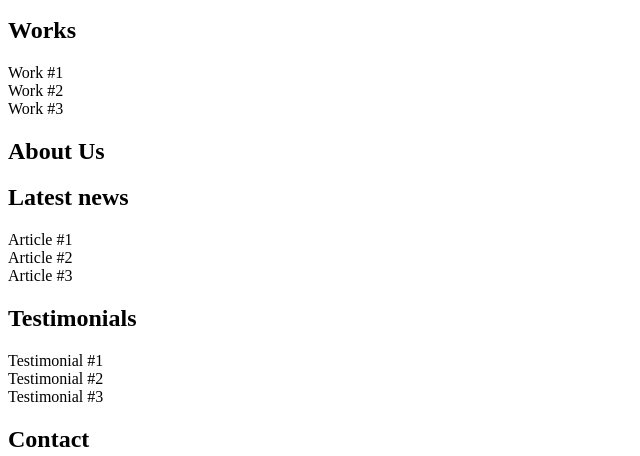
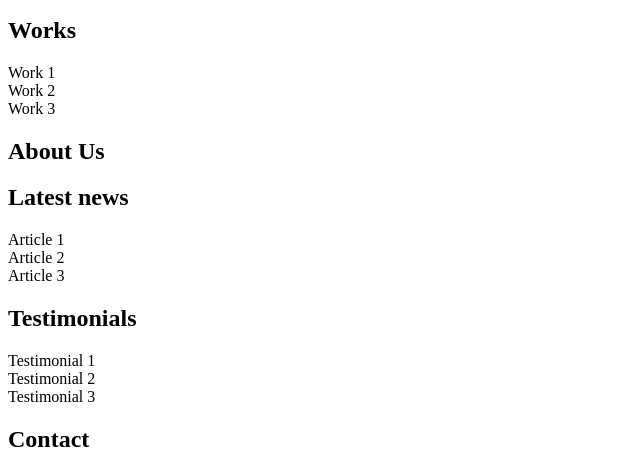
Before and after one commit to joacasallas/holbertonschool-web_front_end, a plain HTML site: page 0x00-html_advanced/9-index.html in a window 1280 px wide. Shown: the part 157-613 px from the top of the page, 0-640 px from the left. Drawn offline with Linux system fonts and the light colour scheme.

Commit message:
update task 2

```diff
--- a/0x00-html_advanced/9-index.html
+++ b/0x00-html_advanced/9-index.html
@@ -4,8 +4,8 @@
 <head>
     <meta charset="utf-8">
     <meta name="viewport" content="width=device-width , initial-scale=1.0 , viewport-fit=cover">
+    <title>Homepage - Techium</title>
     <meta name="description" content="Techium is a digital agency">
-    <title>Homepage - Techium</title>
     <link rel="icon" type="image/x-icon" href="./favicon.ico">
     <link rel="icon" type="image/png" href="./favicon.png">
 </head>
@@ -24,24 +24,24 @@
         </section>
         <section>
             <h2>Works</h2>
-            <article>Work #1</article>
-            <article>Work #2</article>
-            <article>Work #3</article>
+            <article>Work 1</article>
+            <article>Work 2</article>
+            <article>Work 3</article>
         </section>
         <section>
             <h2>About Us</h2>
         </section>
         <section>
             <h2>Latest news</h2>
-            <article>Article #1</article>
-            <article>Article #2</article>
-            <article>Article #3</article>
+            <article>Article 1</article>
+            <article>Article 2</article>
+            <article>Article 3</article>
         </section>
         <section>
             <h2>Testimonials</h2>
-            <article>Testimonial #1</article>
-            <article>Testimonial #2</article>
-            <article>Testimonial #3</article>
+            <article>Testimonial 1</article>
+            <article>Testimonial 2</article>
+            <article>Testimonial 3</article>
         </section>
         <section>
             <h2>Contact</h2>
```
Also changed, not shown: 0x00-html_advanced/10-index.html (+1 -1 lines), 0x00-html_advanced/11-styleguide.html (+1 -1 lines), 0x00-html_advanced/12-index.html (+11 -29 lines), 0x00-html_advanced/13-styleguide.html (+1 -1 lines), 0x00-html_advanced/14-index.html (+1 -1 lines), 0x00-html_advanced/15-index.html (+47 -31 lines), 0x00-html_advanced/16-index.html (+34 -26 lines), 0x00-html_advanced/3-index.html (+1 -1 lines), 0x00-html_advanced/5-index.html (+1 -4 lines), 0x00-html_advanced/6-index.html (+10 -12 lines), 0x00-html_advanced/7-index.html (+10 -11 lines), 0x00-html_advanced/8-index.html (+10 -12 lines), 0x00-html_advanced/article.html (+1 -1 lines).
